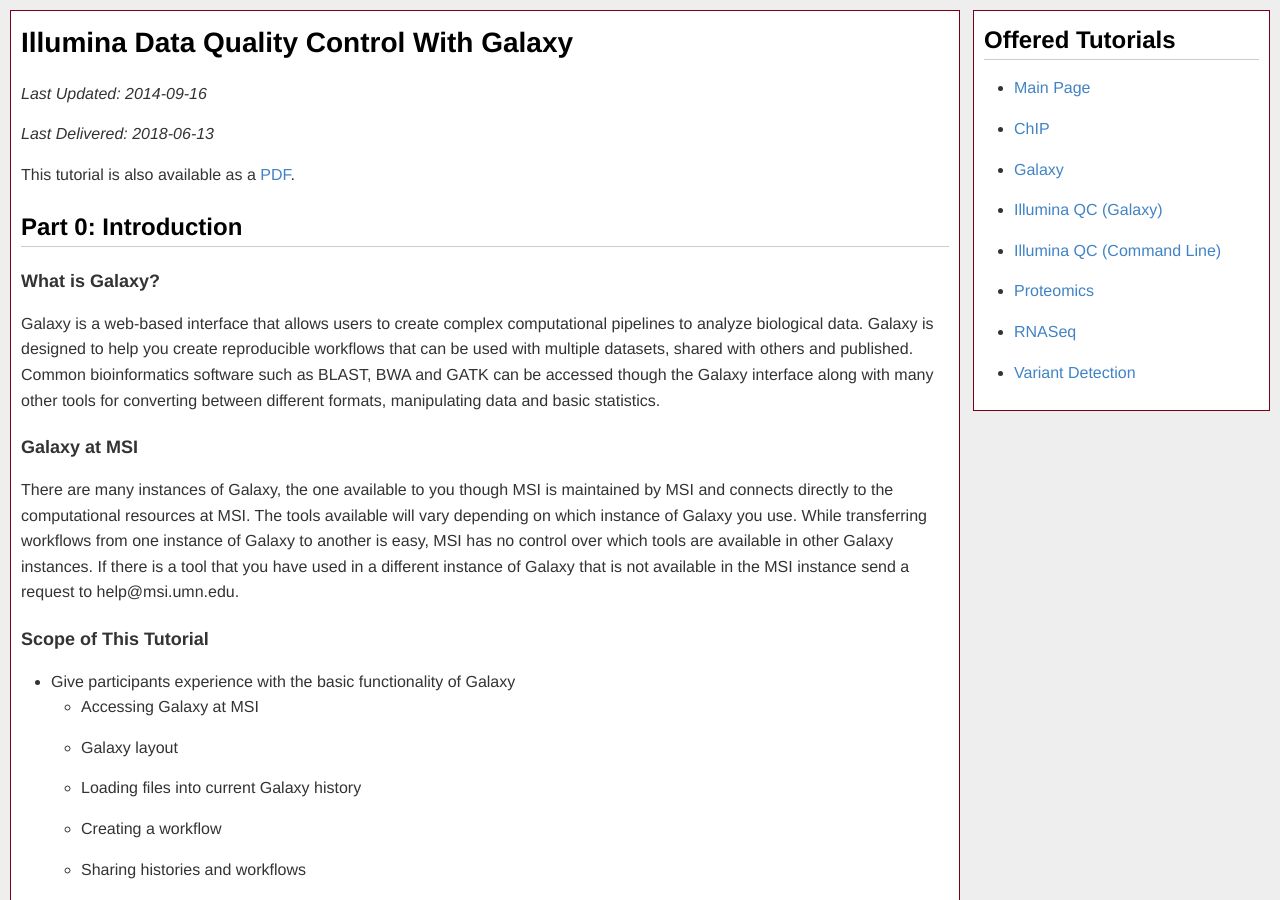
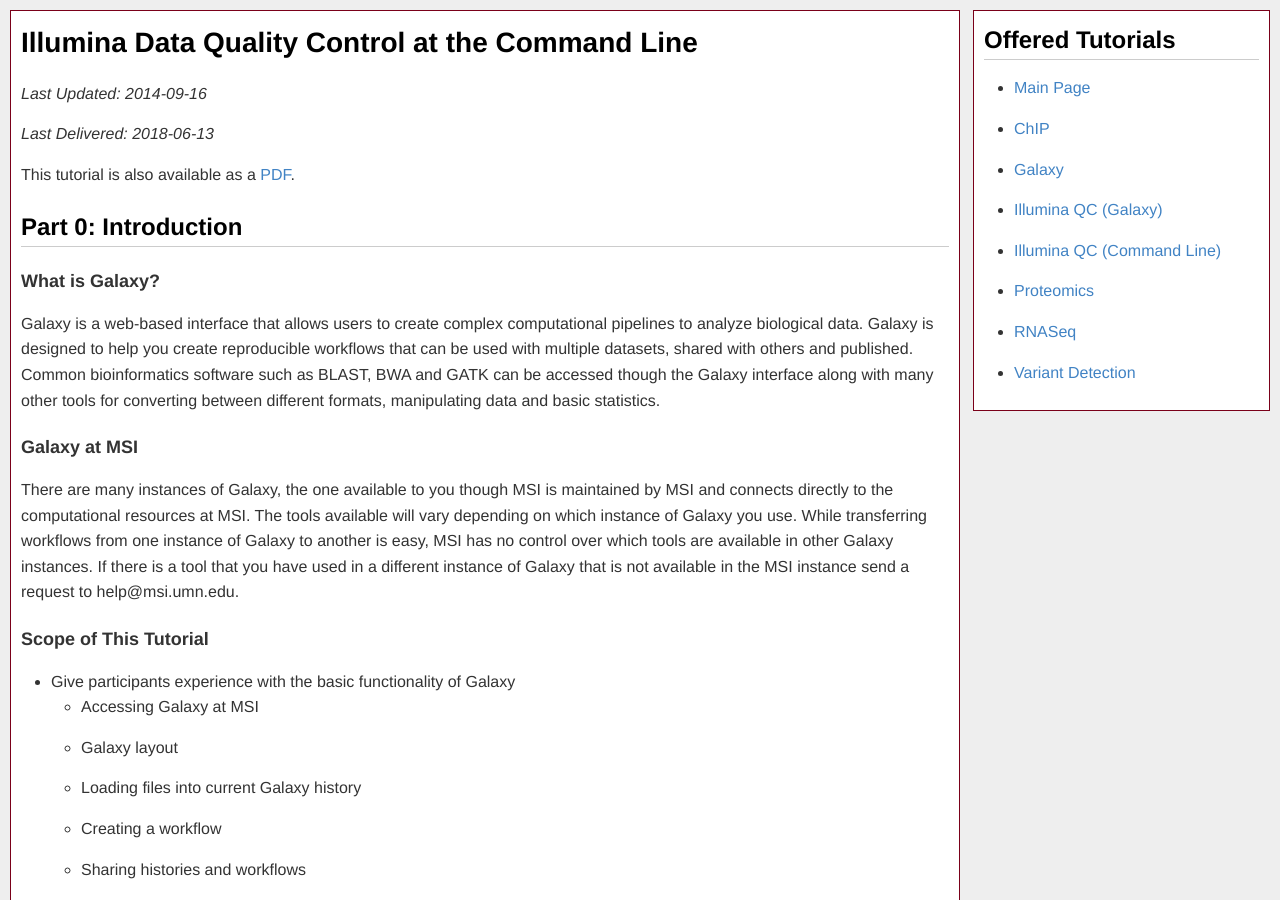
Before and after one commit to msi-ris/Tutorials, a Jekyll site: the page built from illumina_qc_cmd.md, in a window 1280 px wide and 900 px high. Built offline with Jekyll 4.4.1, drawn with Linux system fonts in a browser that asks for light colours.

Commit message:
Change illumina cmd title

```diff
--- a/illumina_qc_cmd.md
+++ b/illumina_qc_cmd.md
@@ -7,7 +7,7 @@ updated: 2014-09-16
 delivered: 2018-06-13
 ---
 
-# Illumina Data Quality Control With Galaxy
+# Illumina Data Quality Control at the Command Line
 *Last Updated: {{page.updated}}*
 
 *Last Delivered: {{page.delivered}}*
```
